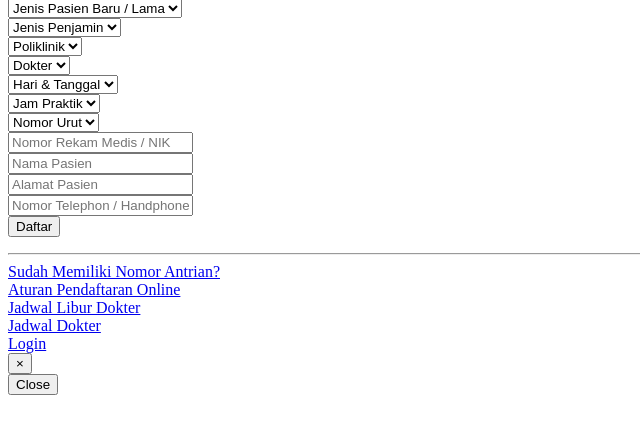
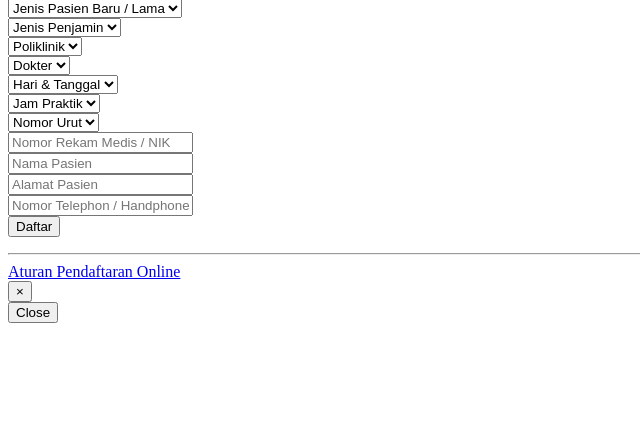
Before and after one commit to danielwijaw/antrian_master, a CodeIgniter app: page /database/index.php/frontend/antrian in a window 1280 px wide. Shown: the part 67-501 px from the top of the page, without its empty margins (0-640 px from the left). Run offline with CodeIgniter, Linux system fonts and the light colour scheme; some libraries are stand-ins or nearby versions.

Commit message:
hidden_url

```diff
--- a/application/views/antrian/antrian.php
+++ b/application/views/antrian/antrian.php
@@ -77,19 +77,19 @@
                 <input type="hidden" name="jam_history" id="jam_history">
               </form>
               <hr>
-              <div class="text-center">
+              <div class="text-center" style="display:none">
                 <a class="small" href="<?php echo base_url() ?>pasien">Sudah Memiliki Nomor Antrian?</a>
               </div>
               <div class="text-center">
                 <a class="small" onclick="ajax('<?php echo base_url() ?>frontend/dokumentasi','#dokumentasishow')" href="javascript:void(0)" data-toggle="modal" data-target="#modaldokumentasi">Aturan Pendaftaran Online</a>
               </div>
-              <div class="text-center">
+              <div class="text-center" style="display:none">
                 <a class="small" href="<?php echo base_url() ?>frontend/dokter_cuti">Jadwal Libur Dokter</a>
               </div>
-              <div class="text-center">
+              <div class="text-center" style="display:none">
                 <a class="small" href="<?php echo base_url() ?>frontend/jadwal_dokter">Jadwal Dokter</a>
               </div>
-              <div class="text-center">
+              <div class="text-center" style="display:none">
                 <a class="small" href="<?php echo base_url() ?>login">Login</a>
               </div>
             </div>
--- a/application/views/antrian/antrian_data.php
+++ b/application/views/antrian/antrian_data.php
@@ -28,7 +28,7 @@
                 <?php } ?>
                 </div>
               <hr>
-              <div class="text-center">
+              <div class="text-center" style="display:none">
                 <a class="small" href="<?php echo base_url() ?>">Kembali Ke Pendaftaran</a>
               </div>
             </div>
--- a/application/views/antrian/cuti.php
+++ b/application/views/antrian/cuti.php
@@ -23,7 +23,7 @@
                 <?php } ?>
             </div>
             <hr>
-            <div class="text-center">
+            <div class="text-center" style="display:none">
                 <a class="small" href="<?php echo base_url() ?>">Kembali Ke Pendaftaran</a>
             </div>
         </div>
--- a/application/views/antrian/display.php
+++ b/application/views/antrian/display.php
@@ -23,7 +23,7 @@
                 <?php } ?>
             </div>
             <hr>
-            <div class="text-center">
+            <div class="text-center" style="display:none">
                 <a class="small" href="<?php echo base_url() ?>">Kembali Ke Pendaftaran</a>
             </div>
         </div>
--- a/application/views/antrian/display_poli.php
+++ b/application/views/antrian/display_poli.php
@@ -49,7 +49,7 @@
             </div>
             <hr>
             <div class="text-center">
-                <a class="small" href="<?php echo base_url("display") ?>">Kembali Ke Antrian</a>
+                <a class="small" href="<?php echo base_url("display") ?>">Kembali Ke Display</a>
             </div>
         </div>
         </div>
--- a/application/views/antrian/jadwal.php
+++ b/application/views/antrian/jadwal.php
@@ -36,7 +36,7 @@
                 <?php } ?>
             </div>
             <hr>
-            <div class="text-center">
+            <div class="text-center" style="display:none">
                 <a class="small" href="<?php echo base_url() ?>">Kembali Ke Pendaftaran</a>
             </div>
         </div>
--- a/application/views/antrian/patient.php
+++ b/application/views/antrian/patient.php
@@ -15,7 +15,7 @@
                 <button type="submit" class="btn btn-primary btn-user btn-block">Lihat Data</button>
               </form>
               <hr>
-              <div class="text-center">
+              <div class="text-center" style="display:none">
                 <a class="small" href="<?php echo base_url() ?>">Kembali Ke Pendaftaran</a>
               </div>
             </div>
```
